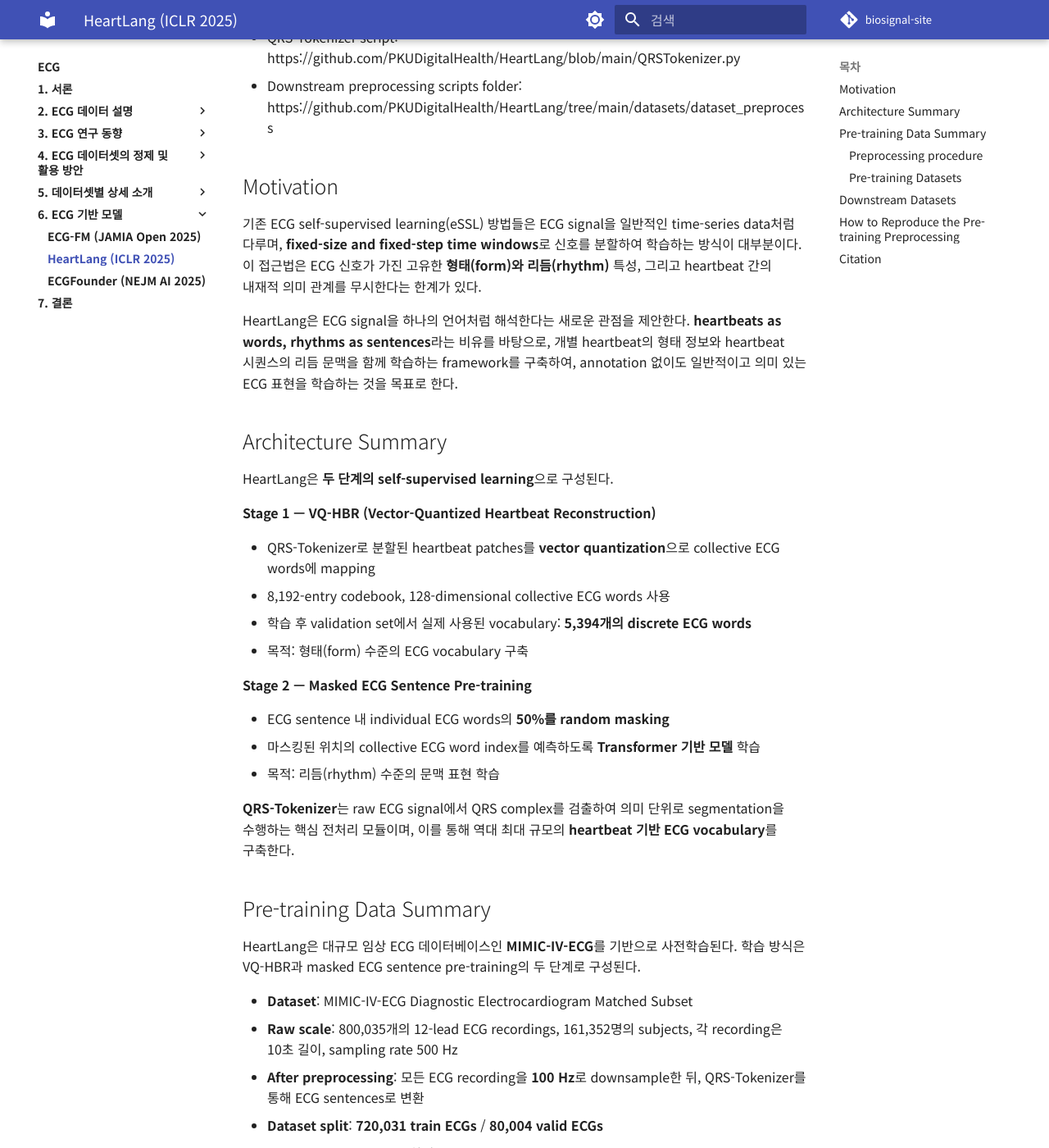
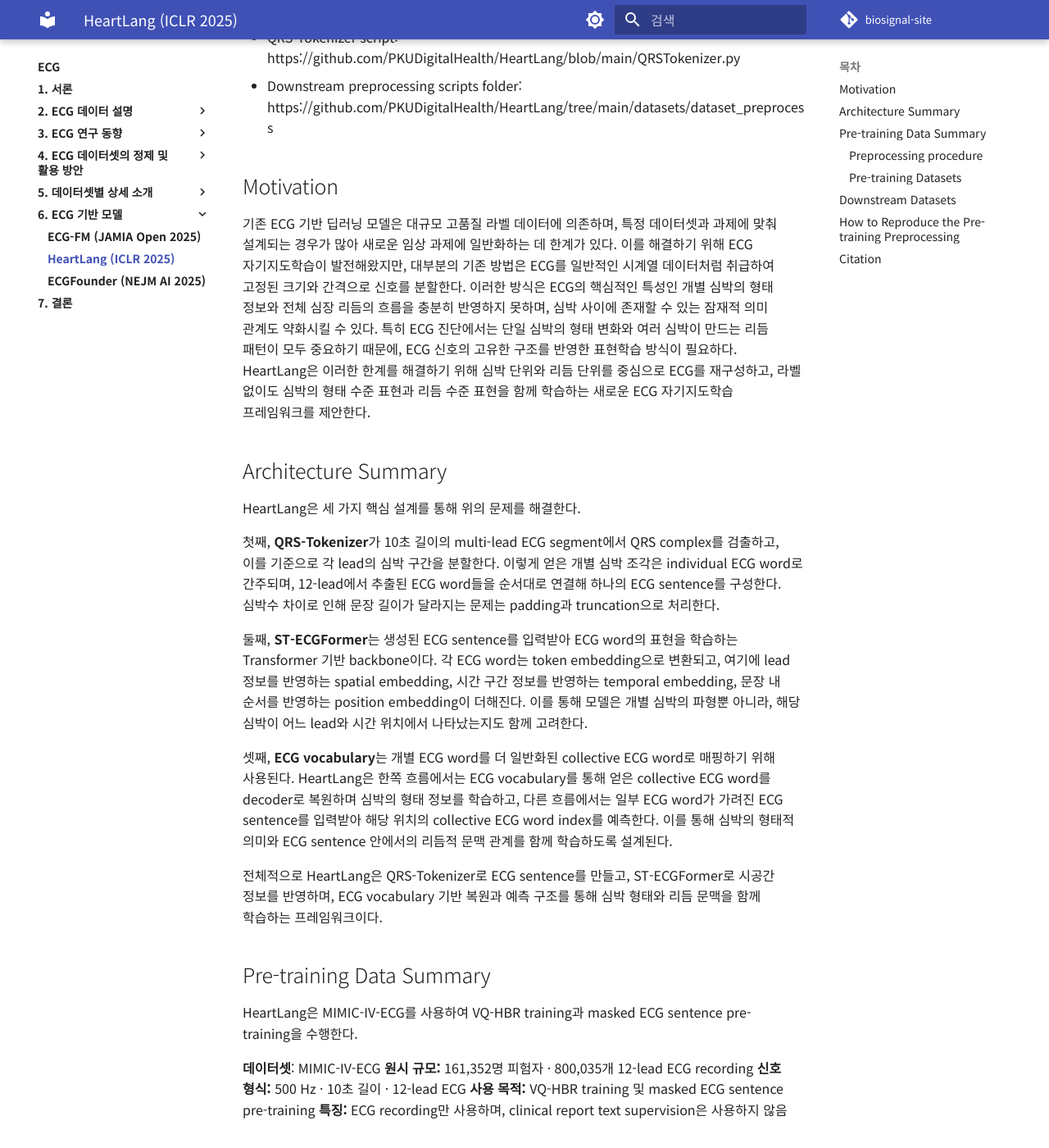
Before and after one commit to iwantjeonyeok/biosignal-site, an MkDocs documentation site: the page built from docs/ecg/6-ecg-기반-모델/heartlang.md, in a window 1280 px wide and 1400 px high, scrolled down 422 px. Shown: the whole window at 82% size. Built offline with MkDocs 1.6.1 and Material for MkDocs 9.7.7, drawn with Linux system fonts in a browser that asks for light colours; comment, search, counter and statistics services are not loaded; some of the changed text lies outside the part shown.

Commit message:
Update heartlang.md

```diff
--- a/docs/ecg/6-ecg-기반-모델/heartlang.md
+++ b/docs/ecg/6-ecg-기반-모델/heartlang.md
@@ -12,50 +12,40 @@
 
 ## Motivation
 
-기존 ECG self-supervised learning(eSSL) 방법들은 ECG signal을 일반적인 time-series data처럼 다루며, **fixed-size and fixed-step time windows**로 신호를 분할하여 학습하는 방식이 대부분이다. 이 접근법은 ECG 신호가 가진 고유한 **형태(form)와 리듬(rhythm)** 특성, 그리고 heartbeat 간의 내재적 의미 관계를 무시한다는 한계가 있다.
-
-HeartLang은 ECG signal을 하나의 언어처럼 해석한다는 새로운 관점을 제안한다. **heartbeats as words, rhythms as sentences**라는 비유를 바탕으로, 개별 heartbeat의 형태 정보와 heartbeat 시퀀스의 리듬 문맥을 함께 학습하는 framework를 구축하여, annotation 없이도 일반적이고 의미 있는 ECG 표현을 학습하는 것을 목표로 한다.
+기존 ECG 기반 딥러닝 모델은 대규모 고품질 라벨 데이터에 의존하며, 특정 데이터셋과 과제에 맞춰 설계되는 경우가 많아 새로운 임상 과제에 일반화하는 데 한계가 있다. 이를 해결하기 위해 ECG 자기지도학습이 발전해왔지만, 대부분의 기존 방법은 ECG를 일반적인 시계열 데이터처럼 취급하여 고정된 크기와 간격으로 신호를 분할한다. 이러한 방식은 ECG의 핵심적인 특성인 개별 심박의 형태 정보와 전체 심장 리듬의 흐름을 충분히 반영하지 못하며, 심박 사이에 존재할 수 있는 잠재적 의미 관계도 약화시킬 수 있다. 특히 ECG 진단에서는 단일 심박의 형태 변화와 여러 심박이 만드는 리듬 패턴이 모두 중요하기 때문에, ECG 신호의 고유한 구조를 반영한 표현학습 방식이 필요하다. HeartLang은 이러한 한계를 해결하기 위해 심박 단위와 리듬 단위를 중심으로 ECG를 재구성하고, 라벨 없이도 심박의 형태 수준 표현과 리듬 수준 표현을 함께 학습하는 새로운 ECG 자기지도학습 프레임워크를 제안한다.
 
 ## Architecture Summary
 
-HeartLang은 **두 단계의 self-supervised learning**으로 구성된다.
+HeartLang은 세 가지 핵심 설계를 통해 위의 문제를 해결한다.
 
-**Stage 1 — VQ-HBR (Vector-Quantized Heartbeat Reconstruction)**
+첫째, **QRS-Tokenizer**가 10초 길이의 multi-lead ECG segment에서 QRS complex를 검출하고, 이를 기준으로 각 lead의 심박 구간을 분할한다. 이렇게 얻은 개별 심박 조각은 individual ECG word로 간주되며, 12-lead에서 추출된 ECG word들을 순서대로 연결해 하나의 ECG sentence를 구성한다. 심박수 차이로 인해 문장 길이가 달라지는 문제는 padding과 truncation으로 처리한다.
 
-- QRS-Tokenizer로 분할된 heartbeat patches를 **vector quantization**으로 collective ECG words에 mapping
-- 8,192-entry codebook, 128-dimensional collective ECG words 사용
-- 학습 후 validation set에서 실제 사용된 vocabulary: **5,394개의 discrete ECG words**
-- 목적: 형태(form) 수준의 ECG vocabulary 구축
+둘째, **ST-ECGFormer**는 생성된 ECG sentence를 입력받아 ECG word의 표현을 학습하는 Transformer 기반 backbone이다. 각 ECG word는 token embedding으로 변환되고, 여기에 lead 정보를 반영하는 spatial embedding, 시간 구간 정보를 반영하는 temporal embedding, 문장 내 순서를 반영하는 position embedding이 더해진다. 이를 통해 모델은 개별 심박의 파형뿐 아니라, 해당 심박이 어느 lead와 시간 위치에서 나타났는지도 함께 고려한다.
 
-**Stage 2 — Masked ECG Sentence Pre-training**
+셋째, **ECG vocabulary**는 개별 ECG word를 더 일반화된 collective ECG word로 매핑하기 위해 사용된다. HeartLang은 한쪽 흐름에서는 ECG vocabulary를 통해 얻은 collective ECG word를 decoder로 복원하며 심박의 형태 정보를 학습하고, 다른 흐름에서는 일부 ECG word가 가려진 ECG sentence를 입력받아 해당 위치의 collective ECG word index를 예측한다. 이를 통해 심박의 형태적 의미와 ECG sentence 안에서의 리듬적 문맥 관계를 함께 학습하도록 설계된다.
 
-- ECG sentence 내 individual ECG words의 **50%를 random masking**
-- 마스킹된 위치의 collective ECG word index를 예측하도록 **Transformer 기반 모델** 학습
-- 목적: 리듬(rhythm) 수준의 문맥 표현 학습
-
-**QRS-Tokenizer**는 raw ECG signal에서 QRS complex를 검출하여 의미 단위로 segmentation을 수행하는 핵심 전처리 모듈이며, 이를 통해 역대 최대 규모의 **heartbeat 기반 ECG vocabulary**를 구축한다.
+전체적으로 HeartLang은 QRS-Tokenizer로 ECG sentence를 만들고, ST-ECGFormer로 시공간 정보를 반영하며, ECG vocabulary 기반 복원과 예측 구조를 통해 심박 형태와 리듬 문맥을 함께 학습하는 프레임워크이다.
 
 ## Pre-training Data Summary
+HeartLang은 MIMIC-IV-ECG를 사용하여 VQ-HBR training과 masked ECG sentence pre-training을 수행한다.
 
-HeartLang은 대규모 임상 ECG 데이터베이스인 **MIMIC-IV-ECG**를 기반으로 사전학습된다. 학습 방식은 VQ-HBR과 masked ECG sentence pre-training의 두 단계로 구성된다.
-
-- **Dataset**: MIMIC-IV-ECG Diagnostic Electrocardiogram Matched Subset
-- **Raw scale**: 800,035개의 12-lead ECG recordings, 161,352명의 subjects, 각 recording은 10초 길이, sampling rate 500 Hz
-- **After preprocessing**: 모든 ECG recording을 **100 Hz**로 downsample한 뒤, QRS-Tokenizer를 통해 ECG sentences로 변환
-- **Dataset split**: **720,031 train ECGs** / **80,004 valid ECGs**
-- **ECG sentence format**: 최대 sequence length **l = 256**, heartbeat window size **t = 96**, 12-lead에서 추출한 heartbeat words를 순서대로 연결
+**데이터셋**: MIMIC-IV-ECG
+**원시 규모:** 161,352명 피험자 · 800,035개 12-lead ECG recording
+**신호 형식:** 500 Hz · 10초 길이 · 12-lead ECG
+**사용 목적:** VQ-HBR training 및 masked ECG sentence pre-training
+**특징:** ECG recording만 사용하며, clinical report text supervision은 사용하지 않음
 
 ### Preprocessing procedure
 
-1. MIMIC-IV-ECG에서 10초 길이의 12-lead ECG recordings 사용
-2. `NaN`과 `Inf` 값을 주변 6개 포인트의 평균값으로 대체
-3. 모든 ECG record를 **100 Hz**로 downsample
-4. **QRS-Tokenizer** 적용: lead I signal에 **5–20 Hz band-pass filter** → Ricker wavelet 기반 moving wave integration → squared integration signal에서 local maxima 탐색 → QRS complexes 검출
-5. 검출된 QRS index를 중심으로 heartbeat patch 분할. 각 lead별로 독립 segmentation, 인접 QRS index 사이의 midpoint를 interval boundary로 사용
-6. Heartbeat interval이 **t = 96**보다 짧으면 zero-padding 적용
-7. 12-lead heartbeat patches를 순서대로 연결해 ECG sentence 구성. 길이가 **l = 256**보다 짧으면 zero-filled patches 추가, 길면 l = 256까지만 사용
-8. **VQ-HBR** 단계: individual ECG words를 vector quantization으로 collective ECG words에 mapping하고 heartbeat patches를 reconstruction하도록 학습
-9. **Masked ECG sentence pre-training** 단계: individual ECG words의 50%를 random masking 후, 마스킹된 위치의 collective ECG word index를 예측하도록 학습
+
+1. MIMIC-IV-ECG의 raw ECG recording에서 `NaN`과 `Inf` 값은 주변 6개 point의 평균값으로 대체한다.
+2. 모든 ECG recording을 500 Hz에서 **100 Hz**로 downsampling한다.
+3. **QRS-Tokenizer**를 사용하여 raw ECG recording을 통일된 ECG sentence 형태로 변환한다.
+4. QRS detection을 위해 lead I 신호에 **5–20 Hz band-pass filter**를 적용하고, Ricker wavelet 기반 moving wave integration을 수행한다.
+5. moving wave integration signal의 local maxima를 탐색하여, refractory period 이후에 QRS detection threshold를 넘는 지점을 QRS complex로 판정한다.
+6. 검출된 QRS complex index를 중심으로 각 lead의 심박 구간을 분할한다. 분할된 구간이 time window size인 **t = 96**보다 짧으면 zero padding을 적용한다.
+7. 12-lead에서 추출된 개별 심박 조각을 순서대로 연결해 ECG sentence를 구성한다. 논문에서는 ECG sentence의 최대 길이를 **l = 256**, 각 ECG word의 time window size를 **t = 96**으로 설정한다.
+8. 문장 길이가 **l**보다 짧으면 zero-filled patch로 padding하고, **l**보다 길면 truncation한다.
 
 공식 README 기준으로 MIMIC-IV preprocessing은 `mimic_preprocess.py`로 수행하고, ECG sentence generation은 [`QRSTokenizer.py`](https://github.com/PKUDigitalHealth/HeartLang/blob/main/QRSTokenizer.py)로 수행한다.
 
```
